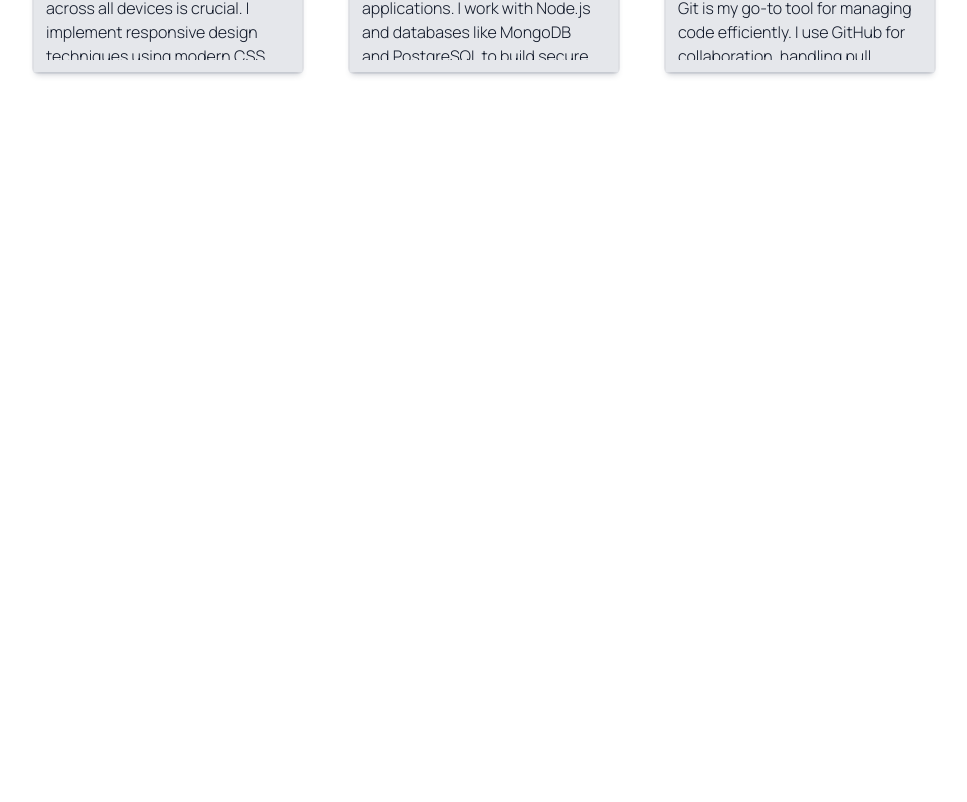
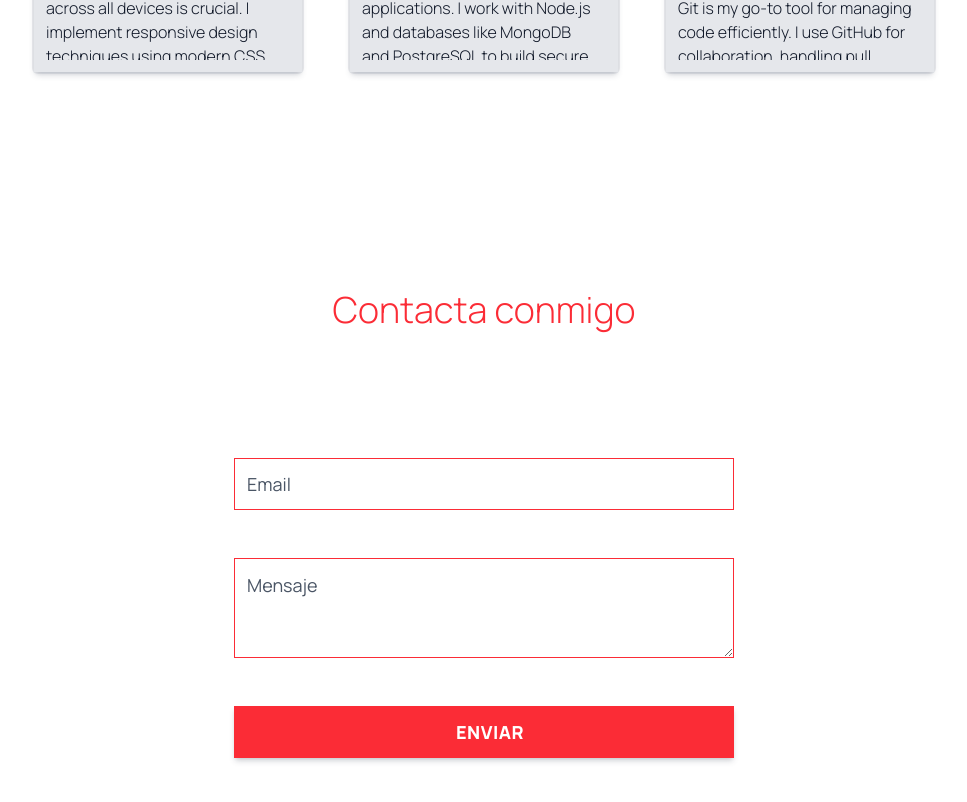
Before and after one commit to fgp4321/Portfolio, a React (Vite) app: page / in a window 1280 px wide. Shown: the part 1476-2278 px from the top of the page, without its empty margins (156-1123 px from the left). Before the commit the page ends 1600 px from the top, so only its background shows below. Built offline with nearby package versions, Linux system fonts and the light colour scheme.

Commit message:
seccion de contacto hecha

```diff
--- a/src/components/Contact.jsx
+++ b/src/components/Contact.jsx
@@ -1,7 +1,16 @@
 import React from 'react'
 
 const Contact = () => {
-  return
+  return (
+    <div className='h-screen flex flex-col justify-center items-center'>
+      <h2 className='text-4xl font-light md:mb-32 mb-24'>Contacta conmigo</h2>
+      <form className='flex flex-col lg:space-y-12 space-y-8'>
+        <input type="email" placeholder='Email' className='md:w-[500px] w-[300px] h-13 pl-3 text-lg outline-0 border border-red-500 dark:border-yellow-500 placeholder-gray-600 dark:placeholder-yellow-500/50 transition-colors duration-500' />
+        <textarea placeholder="Mensaje" className='md:w-[500px] w-[300px] h-13 pl-3 text-lg outline-0 border border-red-500 dark:border-yellow-500 placeholder-gray-600 dark:placeholder-yellow-500/50 min-h-[100px] max-h-[200px] resize-y p-3 transition-colors duration-500'></textarea>
+        <input type="submit" value='Enviar' className='md:w-[500px] w-[300px] h-13 pl-3 text-lg outline-0 bg-red-500 dark:bg-yellow-500 text-white dark:text-gray-900 uppercase font-extrabold cursor-pointer tracking-wide shadow-md shadow-gray-700/20 transition-colors duration-500' />
+      </form>
+    </div>
+  )
 }
 
 export default Contact
```
